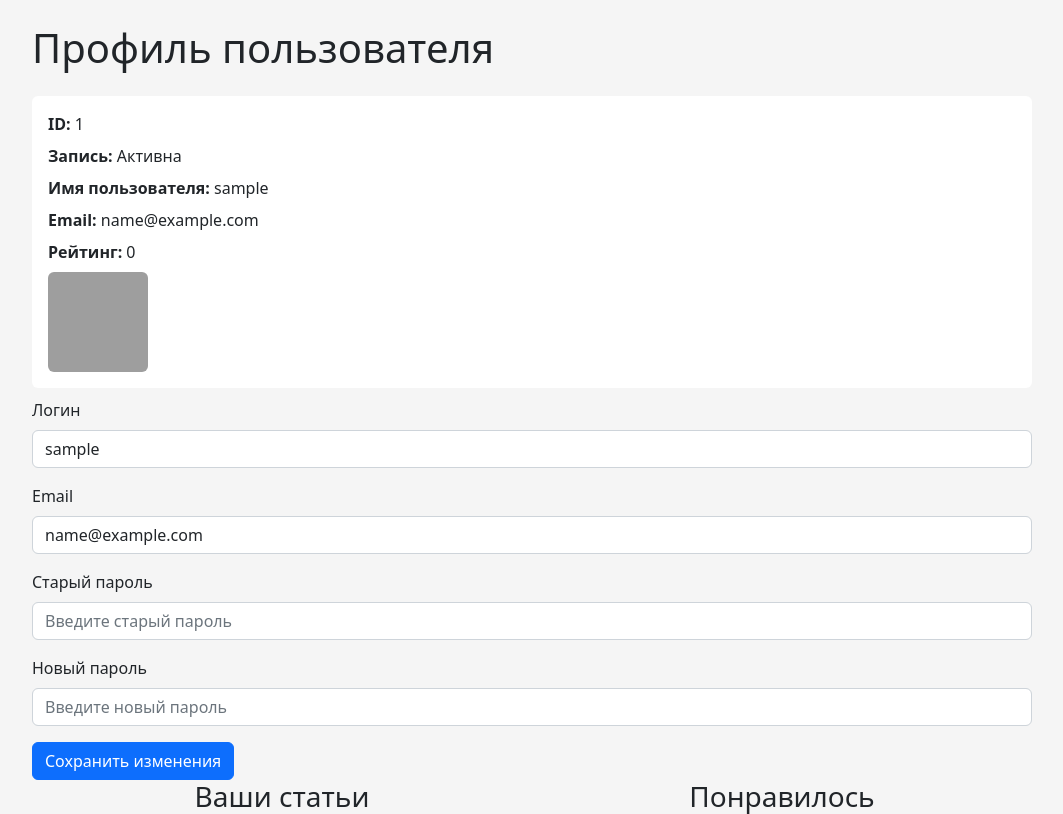
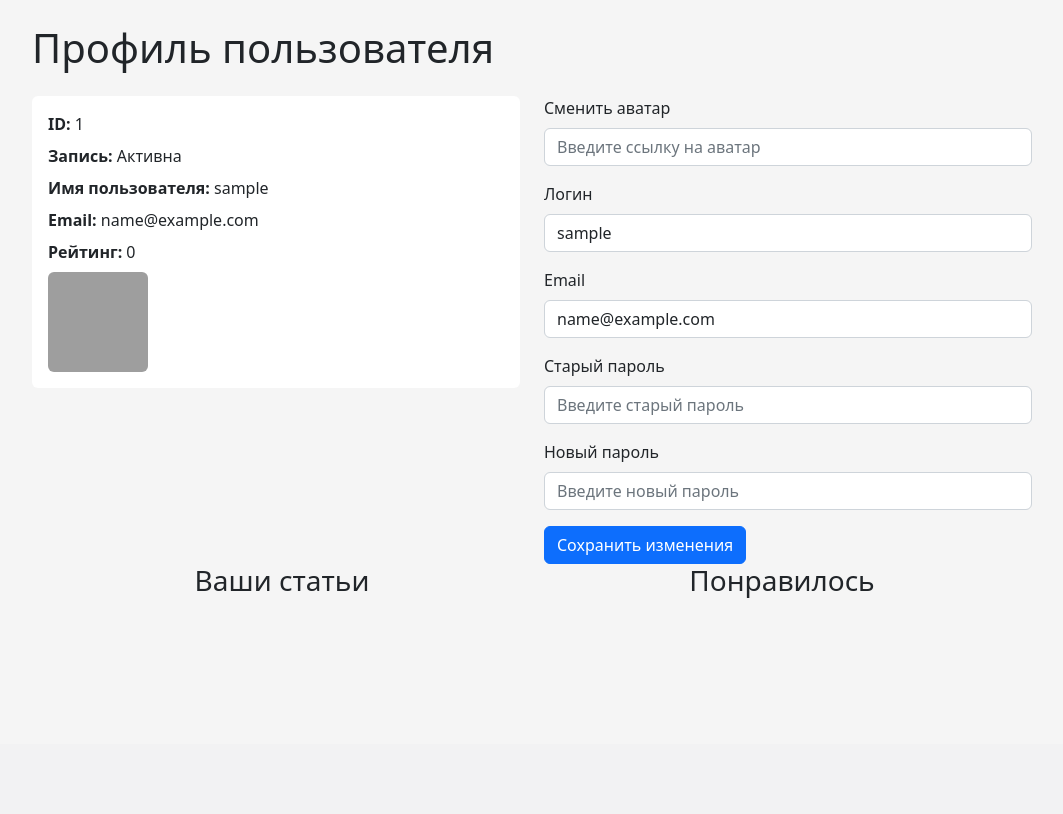
Before and after one commit to mishakov1c/gaming_web, a Flask app: a page that uses webapp/templates/user/profile.html in a window 1280 px wide. Shown: the part 56-870 px from the top of the page, without its empty margins (108-1171 px from the left). After the commit the page ends 654 px from the top, so only its background shows below. Run offline with Flask 3, Linux system fonts and the light colour scheme; the visitor is signed in with stand-in values (Sample User, id 1); data comes from the database, SQL or seed files in the repository; data that the repository does not hold is empty; some libraries are stand-ins or nearby versions; grey boxes are pictures that could not be loaded.

Commit message:
fixed problems

```diff
--- a/webapp/forms.py
+++ b/webapp/forms.py
@@ -4,7 +4,7 @@ from wtforms.validators import DataRequired
 
 
 class LoginForm(FlaskForm):
-    username = StringField('Имя пользователя', validators=[DataRequired()], render_kw={'class': "form-control"})
+    username = StringField('Имя пользователя или Email', validators=[DataRequired()], render_kw={'class': "form-control"})
     password = PasswordField('Пароль', validators=[DataRequired()], render_kw={'class': "form-control"})
     remember_me = BooleanField('Запомнить меня', default=True, render_kw={'class': "form-check-input"})
     submit = SubmitField('Отправить', render_kw={'class': "btn btn-primary"})
--- a/webapp/templates/articles/index.html
+++ b/webapp/templates/articles/index.html
@@ -7,7 +7,6 @@
 {% for news in news_list %}
 
 <div class="card">
-    {% if current_user.is_authenticated %}
     <div class="card-header" style="padding: 0.8rem; border-bottom: none; background-color: white;">
         <div class="d-flex justify-content-between align-items-center">
             <a href="{{ url_for('user.profile', username=news.author.username) }}" class="text-decoration-none">
@@ -26,7 +25,6 @@
                 </div>
             </div>
         </div>
-    {% endif %}
     <div class="card-body" style="padding-top: 0px; padding-bottom: 0px;">
         <a href="{{ news.url }}">
             <h5 class="card-title">{{ news.title }}</h5>
--- a/webapp/templates/user/profile.html
+++ b/webapp/templates/user/profile.html
@@ -28,7 +28,8 @@
       {% endif %}
     {% endif %}
   </div>
-    {% include('messages.html') %}
+  <div class="row">
+    <div class="col-md-6">
       <div class="card">
         <div class="card-body">
           <p class="mb-2"><strong>ID:</strong> {{ user.id }}</p>
@@ -39,8 +40,14 @@
           <img class="rounded" src="{{ user.avatar }}" alt="Аватар пользователя" width="100" height="100">
         </div>
       </div>
+    </div>
     {% if current_user.username == user.username or current_user.is_admin %}
+    <div class="col-md-6">
       <form action="{{ url_for('user.edit_profile') }}" method="post">
+        <div class="mb-3">
+          <label for="avatar" class="form-label">Сменить аватар</label>
+          <input type="text" class="form-control" id="avatar" name="avatar" placeholder="Введите ссылку на аватар">
+        </div>
         <div class="mb-3">
           <label for="username" class="form-label">Логин</label>
           <input type="text" class="form-control" id="username" name="username" value="{{ user.username }}" required>
@@ -59,7 +66,10 @@
       </div>
       <button type="submit" class="btn btn-primary">Сохранить изменения</button>
     </form>
-
+  </div>
+    {% endif %}
+  </div>
+  {% if current_user.username == user.username %}
       <div class="list-group w-auto">
         <div class="container text-center">
           <div class="row">
@@ -98,5 +108,4 @@
       </div>
   {% endif %}
   </div>
-
 {% endblock %}
--- a/webapp/user/views.py
+++ b/webapp/user/views.py
@@ -1,6 +1,6 @@
 from flask import Blueprint, flash, redirect, render_template, url_for, request
 from flask_login import current_user, login_required, login_user, logout_user
-
+from sqlalchemy import or_
 from webapp.user.decorators import admin_required
 from webapp.forms import LoginForm, RegisterForm
 from webapp.user.models import db, User
@@ -87,7 +87,7 @@ def process_login():
     form = LoginForm()
 
     if form.validate_on_submit():
-        user = User.query.filter(User.username == form.username.data).first()
+        user = User.query.filter(or_(User.username == form.username.data, User.email == form.username.data)).first()
         if user and not user.is_active:
             flash('Действие учётной записи ограничено!')
             return redirect(url_for('user.login'))
@@ -126,6 +126,7 @@ def edit_profile():
         email = request.form['email']
         old_password = request.form['old_password']
         new_password = request.form['password']
+        new_avatar = request.form['avatar']
 
         if User.query.filter(User.username == username, User.id != current_user.id).first():
             flash('Этот логин уже занят. Пожалуйста, выберите другой.')
@@ -138,9 +139,12 @@ def edit_profile():
         if old_password and not current_user.check_password(old_password):
             flash('Неправильный старый пароль. Попробуйте еще раз')
             return redirect(url_for('user.edit_profile'))
-
-        current_user.username = username
-        current_user.email = email
+        if username:
+            current_user.username = username
+        if email:
+            current_user.email = email
+        if new_avatar:
+            current_user.avatar = new_avatar
         if new_password and new_password != old_password:
             current_user.set_password(new_password)
             flash('Профиль успешно обновлен.')
```
Lines whose indentation alone changed are shown as unchanged.
